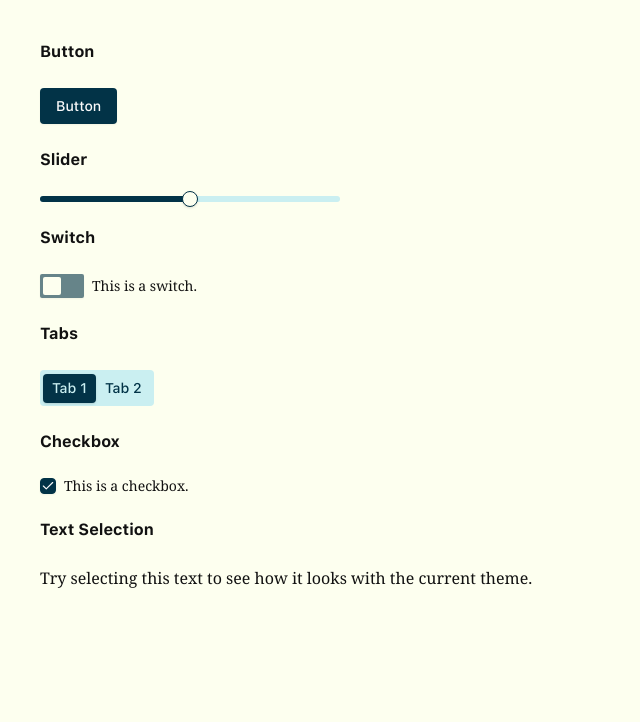
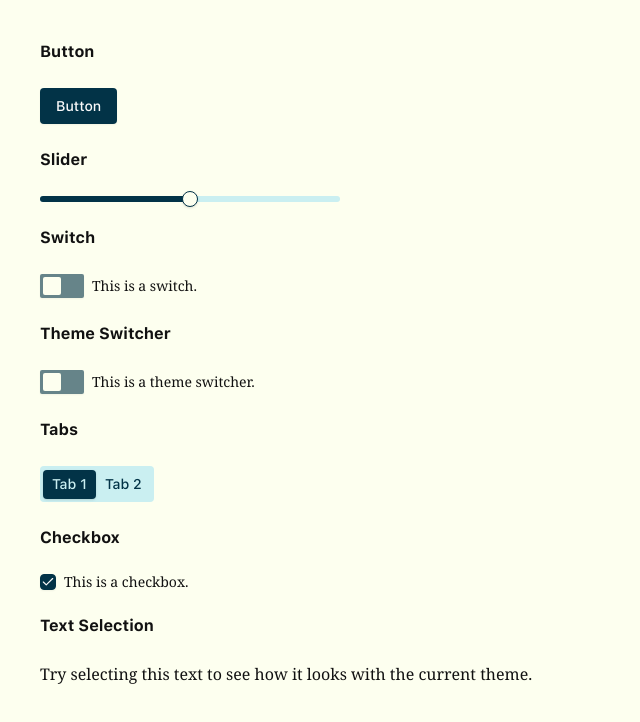
Before and after one commit to ivanreeve/upspace, a Next.js app: page /components in a window 1280 px wide. Shown: the top 722 px of the page, without its empty margins (0-640 px from the left). Built offline with nearby package versions, Linux system fonts and the light colour scheme.

Commit message:
add theme switcher

```diff
--- a/src/app/components/page.tsx
+++ b/src/app/components/page.tsx
@@ -4,6 +4,7 @@ import { Button } from '@/components/ui/button';
 import { Slider } from '@/components/ui/slider';
 import { Switch } from '@/components/ui/switch';
 import { Tabs, TabsList, TabsTrigger } from '@/components/ui/tabs';
+import { ThemeSwitcher } from '@/components/ui/theme-switch';
 
 export default function Home() {
   return (
@@ -13,9 +14,9 @@ export default function Home() {
 
       <h2>Slider</h2>
       <Slider
-        defaultValue={ [50] }
-        max={ 100 }
-        step={ 1 }
+        defaultValue={[50]}
+        max={100}
+        step={1}
         className='w-[300px]'
       />
 
@@ -23,6 +24,12 @@ export default function Home() {
       <div className='flex flex-row space-x-2 items-center'>
         <Switch />
         <Label>This is a switch.</Label>
+      </div>
+
+      <h2>Theme Switcher</h2>
+      <div className='flex flex-row space-x-2 items-center'>
+        <ThemeSwitcher />
+        <Label>This is a theme switcher.</Label>
       </div>
 
       <h2>Tabs</h2>
--- a/src/app/layout.tsx
+++ b/src/app/layout.tsx
@@ -1,6 +1,7 @@
 import type { Metadata } from 'next';
 import './globals.css';
 import { Noto_Serif, EB_Garamond } from 'next/font/google';
+import { ThemeProvider } from 'next-themes';
 
 const serif = Noto_Serif({
   weight: ['300', '400', '700'],
@@ -24,9 +25,16 @@ export default function RootLayout({ children, }: Readonly<{
   children: React.ReactNode;
 }>) {
   return (
-    <html lang="en" className={`${serif.variable} ${garamond.variable}`} >
+    <html lang="en" className={`${serif.variable} ${garamond.variable}`} suppressHydrationWarning>
       <body>
-        {children}
+        <ThemeProvider
+          attribute="class"
+          defaultTheme="light"
+          enableSystem
+          disableTransitionOnChange
+        >
+          {children}
+        </ThemeProvider>
       </body>
     </html >
   );
--- /dev/null
+++ b/src/components/providers.tsx
@@ -0,0 +1,16 @@
+"use client";
+
+import * as React from "react";
+import { ThemeProvider as NextThemesProvider } from "next-themes";
+
+// By using React.ComponentProps, we can safely and accurately infer the props type
+// from the NextThemesProvider component itself, without relying on internal module paths.
+type NextThemesProviderProps = React.ComponentProps<typeof NextThemesProvider>;
+
+/**
+ * A client-side component that wraps the application with the NextThemesProvider.
+ * This is necessary for the useTheme hook to function correctly throughout the app.
+ */
+export function ThemeProvider({ children, ...props }: NextThemesProviderProps) {
+  return <NextThemesProvider {...props}>{children}</NextThemesProvider>;
+}
--- /dev/null
+++ b/src/components/ui/theme-switch.tsx
@@ -0,0 +1,31 @@
+'use client';
+
+import * as React from 'react';
+import * as SwitchPrimitive from '@radix-ui/react-switch';
+
+import { cn } from '@/lib/utils';
+
+function ThemeSwitcher({
+  className,
+  ...props
+}: React.ComponentProps<typeof SwitchPrimitive.Root>) {
+  return (
+    <SwitchPrimitive.Root
+      data-slot="switch"
+      className={cn(
+        'peer cursor-pointer data-[state=checked]:bg-primary data-[state=unchecked]:bg-primary/60 focus-visible:border-ring focus-visible:ring-ring/50 dark:data-[state=unchecked]:bg-input/80 inline-flex h-[24px] w-[44px] shrink-0 items-center rounded-xs border border-transparent shadow-xs transition-all outline-none focus-visible:ring-[3px] disabled:cursor-not-allowed disabled:opacity-50 px-[2px]',
+        className
+      )}
+      {...props}
+    >
+      <SwitchPrimitive.Thumb
+        data-slot="switch-thumb"
+        className={cn(
+          'bg-background dark:data-[state=unchecked]:bg-foreground dark:data-[state=checked]:bg-primary-foreground pointer-events-none block size-[18px] rounded-xs ring-0 transition-transform data-[state=checked]:translate-x-[calc(100%+2px)] data-[state=unchecked]:translate-x-0'
+        )}
+      />
+    </SwitchPrimitive.Root>
+  );
+}
+
+export { ThemeSwitcher };
--- /dev/null
+++ b/src/components/ui/theme-switcher.tsx
@@ -0,0 +1,23 @@
+'use client'
+
+import * as React from 'react'
+import { useTheme } from 'next-themes'
+import { Switch } from '@/components/ui/switch'
+import { RiSunLine, RiMoonLine } from 'react-icons/ri'
+
+export function ModeToggle() {
+  const { theme, setTheme, resolvedTheme } = useTheme()
+  const isDark = (theme === 'dark') || (resolvedTheme === 'dark')
+
+  const handleToggle = (value: boolean) => {
+    setTheme(value ? 'dark' : 'light')
+  }
+
+  return (
+    <div className="flex items-center space-x-2">
+      <RiSunLine className="size-5 text-yellow-500" />
+      <Switch checked={isDark} onCheckedChange={handleToggle} />
+      <RiMoonLine className="size-5 text-blue-500" />
+    </div>
+  )
+}
```
